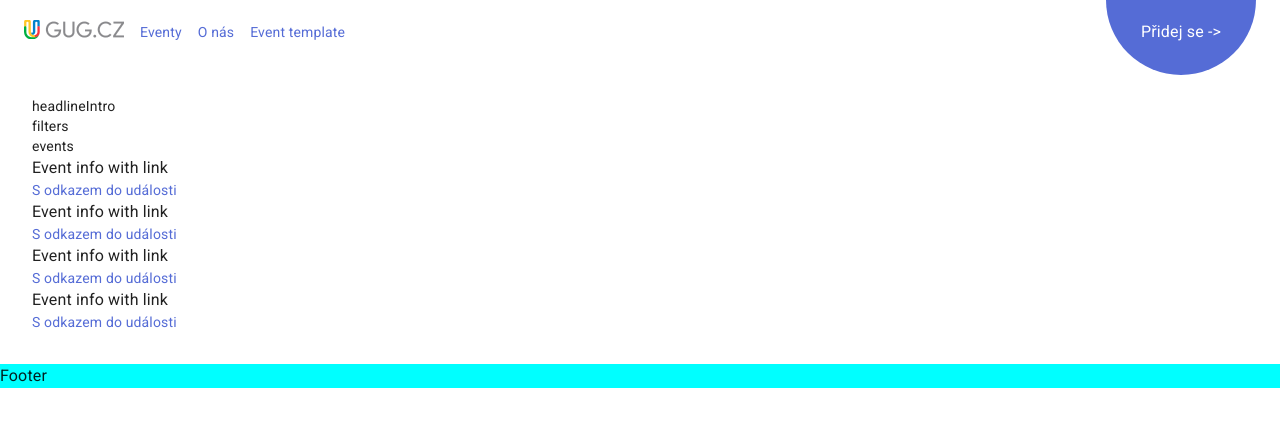
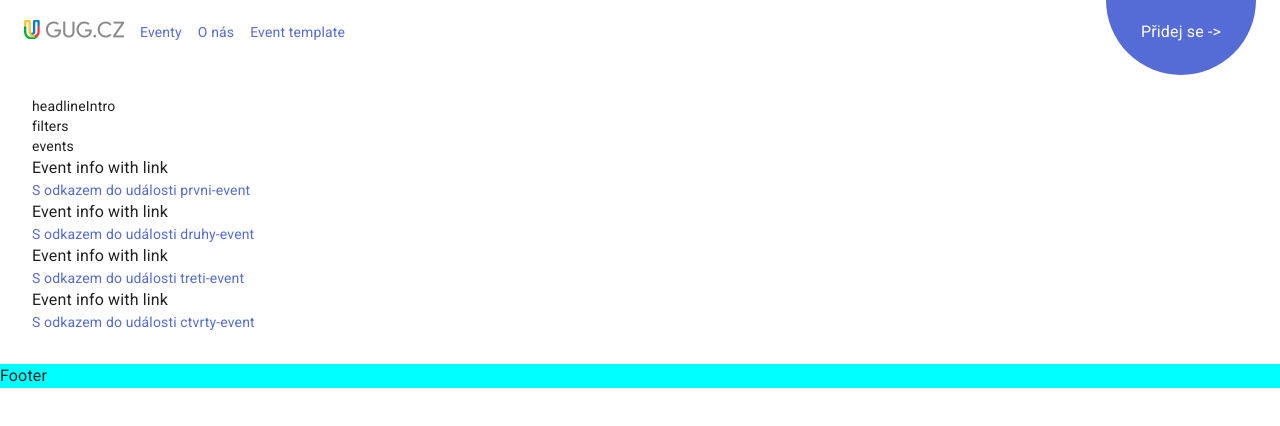
Before and after one commit to gugcz/web21-frontend, a Next.js app: page /events in a window 1280 px wide. Shown: the top 426 px of the page. Built offline with nearby package versions, Linux system fonts and the light colour scheme.

Commit message:
feat(layout): extract EventBox #6

```diff
--- /dev/null
+++ b/components/events/EventBox/EventBox.jsx
@@ -0,0 +1,23 @@
+import { makeStyles, Typography } from '@material-ui/core';
+import Box from '@material-ui/core/Box';
+import React from 'react';
+import NextLink from '../../common/NextLink/NextLink';
+
+const useStyles = makeStyles(() => ({
+  root: {},
+}));
+
+export const EventBox = ({ slug }) => {
+  const classes = useStyles();
+
+  if (!slug) {
+    return null;
+  }
+
+  return (
+    <Box className={classes.root}>
+      <Typography>Event info with link</Typography>
+      <NextLink href={`/event/${encodeURIComponent(slug)}`}>S odkazem do události {slug}</NextLink>
+    </Box>
+  );
+};
--- a/pages/event/[event].js
+++ b/pages/event/[event].js
@@ -3,7 +3,7 @@ import Box from '@material-ui/core/Box';
 import { useRouter } from 'next/router';
 import { Typography } from '@material-ui/core';
 
-export default function About() {
+export default function Event() {
   const router = useRouter();
   const { event } = router.query;
 
--- a/pages/events.js
+++ b/pages/events.js
@@ -1,31 +1,18 @@
 import React from 'react';
 import Box from '@material-ui/core/Box';
-import { Typography } from '@material-ui/core';
-import NextLink from '../components/common/NextLink/NextLink';
+import { EventBox } from '../components/events/EventBox/EventBox';
 
-export default function About() {
+export default function Events() {
   return (
     <Box m={4}>
       <Box>headlineIntro</Box>
       <Box>filters</Box>
       <Box>
         events
-        <Box>
-          <Typography>Event info with link</Typography>
-          <NextLink href={`/event/${encodeURIComponent('prvni-event')}`}>S odkazem do události</NextLink>
-        </Box>
-        <Box>
-          <Typography>Event info with link</Typography>
-          <NextLink href={`/event/${encodeURIComponent('druhy-event')}`}>S odkazem do události</NextLink>
-        </Box>
-        <Box>
-          <Typography>Event info with link</Typography>
-          <NextLink href={`/event/${encodeURIComponent('treti-event')}`}>S odkazem do události</NextLink>
-        </Box>
-        <Box>
-          <Typography>Event info with link</Typography>
-          <NextLink href={`/event/${encodeURIComponent('ctvrty-event')}`}>S odkazem do události</NextLink>
-        </Box>
+        <EventBox slug="prvni-event" />
+        <EventBox slug="druhy-event" />
+        <EventBox slug="treti-event" />
+        <EventBox slug="ctvrty-event" />
       </Box>
     </Box>
   );
```
